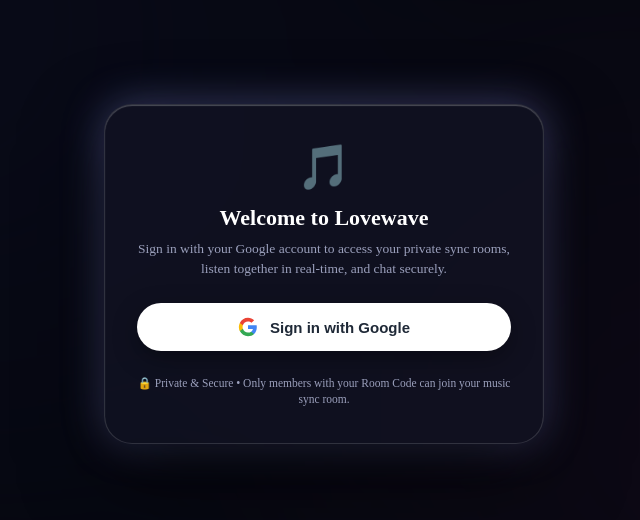
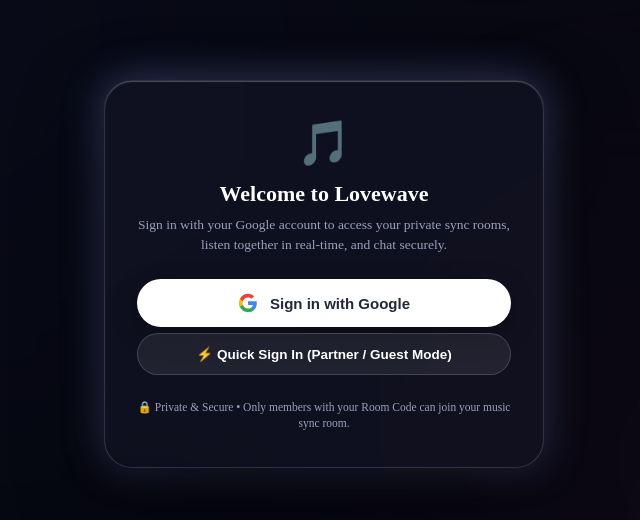
Before and after one commit to vinodh1299/MUSIC-SYNC, a Next.js app: page / in a window 1280 px wide. Shown: the part 126-646 px from the top of the page, without its empty margins (316-956 px from the left). Built offline with nearby package versions, Linux system fonts and the light colour scheme; no server answers.

Commit message:
Fix Firebase Auth configuration error message and add Quick Guest Sign-In fallback

```diff
--- a/app/globals.css
+++ b/app/globals.css
@@ -1511,6 +1511,26 @@
   flex-shrink: 0;
 }
 
+.guest-login-btn {
+  width: 100%;
+  background: rgba(255, 255, 255, 0.08);
+  color: #ffffff;
+  border: 1px solid rgba(255, 255, 255, 0.16);
+  padding: 12px 20px;
+  border-radius: 999px;
+  font-size: 13.5px;
+  font-weight: 700;
+  cursor: pointer;
+  transition: all 0.25s ease;
+  margin-top: 6px;
+}
+
+.guest-login-btn:hover {
+  background: var(--accent);
+  border-color: var(--accent);
+  box-shadow: 0 4px 16px var(--accent-glow);
+}
+
 .auth-footer {
   font-size: 11.5px;
   color: var(--text-muted);
--- a/app/page.tsx
+++ b/app/page.tsx
@@ -53,6 +53,7 @@
 export default function Home() {
   const [user, setUser] = useState<User | null>(null);
   const [authChecked, setAuthChecked] = useState(false);
+  const [guestMode, setGuestMode] = useState(false);
 
   const [roomId, setRoomId] = useState<string | null>(null);
   const [selfName, setSelfName] = useState<string | null>(null);
@@ -77,7 +78,6 @@
       setUser(u);
       setAuthChecked(true);
 
-      // Auto-set selfName based on Google profile display name if available
       if (u?.displayName) {
         const firstName = u.displayName.split(" ")[0];
         setSelfName(firstName);
@@ -185,16 +185,22 @@
     );
   }
 
-  // Step 1: User Authentication Gate
-  if (!user) {
-    return <AuthModal user={user} onAuthSuccess={setUser} />;
+  // Step 1: User Authentication Gate (Google Sign-In or Guest Mode)
+  if (!user && !guestMode) {
+    return (
+      <AuthModal
+        user={user}
+        onAuthSuccess={setUser}
+        onGuestMode={() => setGuestMode(true)}
+      />
+    );
   }
 
   // Step 2: Room Selection / Creation Gate
   if (!roomId) {
     return (
       <RoomSelectionModal
-        user={user}
+        user={user || ({ displayName: selfName || "Partner", email: "Guest Mode" } as any)}
         activeRoomId={roomId}
         onSelectRoom={handleSelectRoom}
       />
--- a/components/AuthModal.tsx
+++ b/components/AuthModal.tsx
@@ -6,9 +6,11 @@
 export default function AuthModal({
   user,
   onAuthSuccess,
+  onGuestMode,
 }: {
   user: User | null;
   onAuthSuccess: (user: User) => void;
+  onGuestMode?: () => void;
 }) {
   const [loading, setLoading] = useState(false);
   const [error, setError] = useState<string | null>(null);
@@ -24,8 +26,11 @@
       onAuthSuccess(result.user);
     } catch (err: any) {
       console.error("Google sign-in error:", err);
-      // Fallback message for authorized domain / pop-up issues
-      if (err.code === "auth/popup-closed-by-user") {
+      if (err.code === "auth/configuration-not-found") {
+        setError(
+          "Google Sign-In is not enabled in your Firebase Console yet. Enable 'Google' under Firebase Console > Authentication > Sign-in method, or click Quick Guest Sign-In below!"
+        );
+      } else if (err.code === "auth/popup-closed-by-user") {
         setError("Sign in window closed. Please try again.");
       } else if (err.code === "auth/unauthorized-domain") {
         setError("Domain not authorized in Firebase Console. Please add localhost to Authorized Domains.");
@@ -78,6 +83,16 @@
             </svg>
             <span>{loading ? "Signing in…" : "Sign in with Google"}</span>
           </button>
+
+          {onGuestMode && (
+            <button
+              className="guest-login-btn"
+              onClick={onGuestMode}
+              title="Enter Room with Name / Guest Mode"
+            >
+              ⚡ Quick Sign In (Partner / Guest Mode)
+            </button>
+          )}
         </div>
 
         <div className="auth-footer">
```
